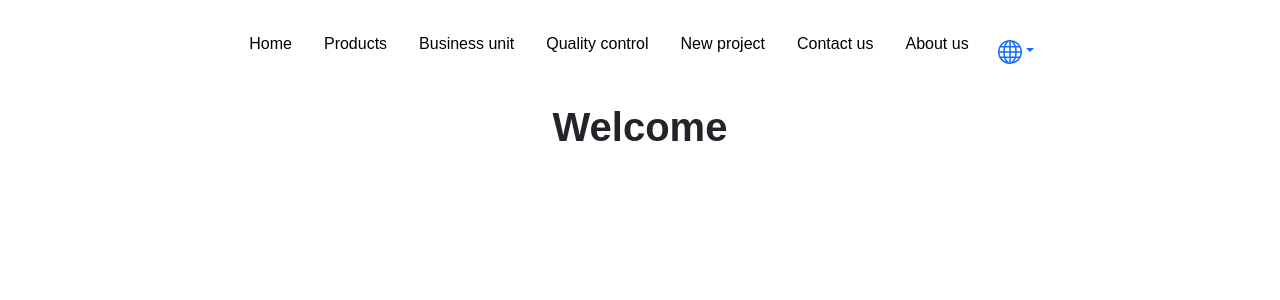
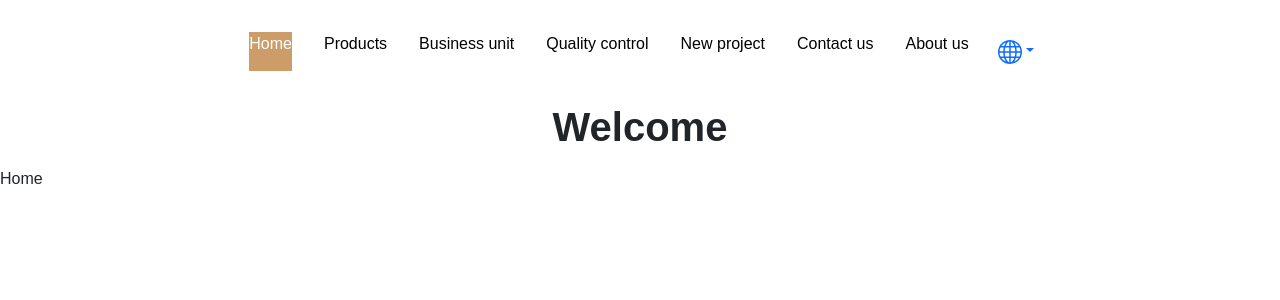
Before and after one commit to mohsen9april/Mehraeinpars4, a React (Create React App) app: page / in a window 1280 px wide. Shown: the top 300 px of the page. Built offline with nearby package versions, Linux system fonts and the light colour scheme; a small style sheet from the web is missing.

Commit message:
add active class in navbar

```diff
--- a/package.json
+++ b/package.json
@@ -17,6 +17,8 @@
     "react-cookie": "^4.1.1",
     "react-dom": "^18.2.0",
     "react-i18next": "^12.2.0",
+    "react-router": "^6.8.2",
+    "react-router-dom": "^6.8.2",
     "react-scripts": "5.0.1",
     "vazirmatn": "^33.0.3",
     "web-vitals": "^2.1.4"
--- a/src/App.css
+++ b/src/App.css
@@ -32,3 +32,8 @@ nav a {
 nav a:hover {
   color: var(--secondaryColor);
 }
+
+.active {
+  color: "#000000";
+  background: "#ffffff";
+}
--- a/src/App.js
+++ b/src/App.js
@@ -3,6 +3,7 @@ import { useTranslation } from "react-i18next";
 import i18next from "i18next";
 import cookie from "js-cookie";
 import "./App.css";
+import { Route, Routes, NavLink } from "react-router-dom";
 
 const language = [
   {
@@ -51,13 +52,37 @@ function App() {
       <header>
         <nav>
           <div className="d-flex justify-content-end">
-            <a href="/#">{t("home")}</a>
-            <a href="/#">{t("products")}</a>
-            <a href="/#">{t("commercial")}</a>
-            <a href="/#">{t("qc")}</a>
-            <a href="/#">{t("newline")}</a>
-            <a href="/#">{t("contactus")}</a>
-            <a href="/#">{t("aboutus")}</a>
+            <NavLink
+              to="/"
+              style={({ isActive }) =>
+                isActive
+                  ? {
+                      color: "#fff",
+                      background: "#CC9D69",
+                    }
+                  : { color: "#000000", background: "#ffffff" }
+              }
+            >
+              {t("home")}
+            </NavLink>
+            <NavLink
+              to="/Products"
+              style={({ isActive }) =>
+                isActive
+                  ? {
+                      color: "#fff",
+                      background: "#CC9D69",
+                    }
+                  : { color: "#000000", background: "#ffffff" }
+              }
+            >
+              {t("products")}
+            </NavLink>
+            <NavLink to="/#">{t("commercial")}</NavLink>
+            <NavLink to="/#">{t("qc")}</NavLink>
+            <NavLink to="/#">{t("newline")}</NavLink>
+            <NavLink to="/#">{t("contactus")}</NavLink>
+            <NavLink to="/#">{t("aboutus")}</NavLink>
             <div>
               <button
                 className="btn btn-link dropdown-toggle"
@@ -97,6 +122,14 @@ function App() {
       <div className="d-flex flex-column align-items-center">
         <h1 className="fw-bold mb-3">{t("welcome_message")}</h1>
       </div>
+
+      <div>
+        <Routes>
+          <Route excact path="/" element={<div>Home</div>} />
+          <Route path="/About" element={<div>About</div>} />
+          <Route path="/Products" element={<div>Products</div>} />
+        </Routes>
+      </div>
     </div>
   );
 }
--- a/src/index.js
+++ b/src/index.js
@@ -7,9 +7,9 @@ import { initReactI18next } from "react-i18next";
 import LanguageDetector from "i18next-browser-languagedetector";
 import HttpApi from "i18next-http-backend";
 import "bootstrap/dist/js/bootstrap";
-
 import "bootstrap/dist/css/bootstrap.min.css";
 import "flag-icon-css/css/flag-icon.min.css";
+import { BrowserRouter } from "react-router-dom";
 
 i18n
   .use(initReactI18next)
@@ -37,7 +37,9 @@ const root = ReactDOM.createRoot(document.getElementById("root"));
 root.render(
   <Suspense fallback={loading}>
     <StrictMode>
-      <App />
+      <BrowserRouter>
+        <App />
+      </BrowserRouter>
     </StrictMode>
   </Suspense>
 );
```
Also changed, not shown: 1 other file (tests, documents, lock files or other folders).
